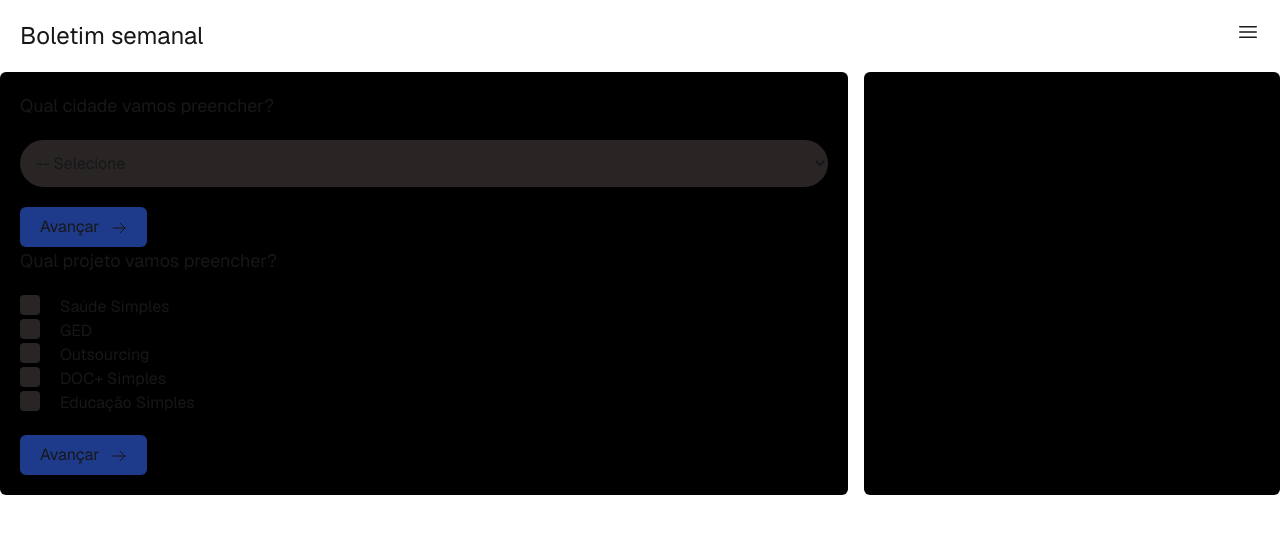
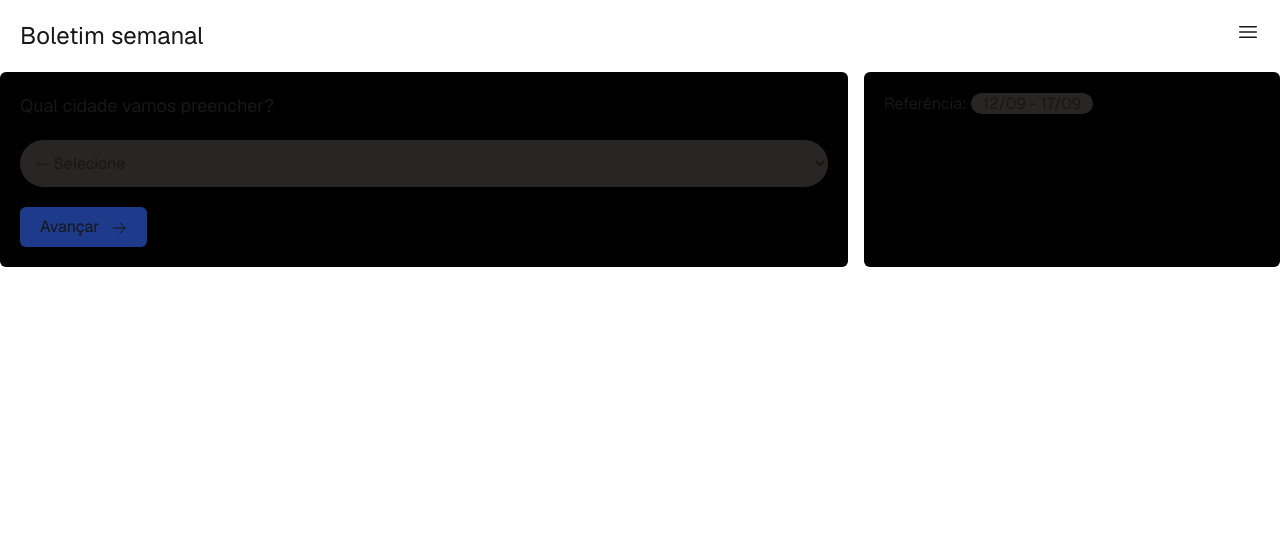
Before and after one commit to Estalone/Boletim, a Next.js app in the folder boletim/: page / in a window 1280 px wide. Shown: the top 534 px of the page. Built offline with nearby package versions, Linux system fonts and the light colour scheme.

Commit message:
adiciona ação ao checkbox e adiciona card para preencher o formulário

```diff
--- /dev/null
+++ b/boletim/app/components/CardProjeto.tsx
@@ -0,0 +1,22 @@
+import { SparklesIcon, CheckIcon } from "@heroicons/react/24/outline";
+
+export default function CardProjeto(props: { projetoName: string }) {
+  return (
+    <div className="bg-stone-800 p-3 rounded mb-4">
+      <p className="mb-3">{props.projetoName}</p>
+      <div className="">
+        <form action="">
+          <textarea className="bg-stone-700 w-full max-h-32 min-h-16 rounded-lg p-2" />
+          <button className="bg-green-900 p-2 px-5 rounded-md mt-1 mr-3 text-sm">
+            Boletim AI
+            <SparklesIcon className="size-4 inline ml-3" />
+          </button>
+          <button className="bg-blue-900 p-2 px-5 rounded-md mt-1 text-sm">
+            Salvar
+            <CheckIcon className="size-4 inline ml-3" />
+          </button>
+        </form>
+      </div>
+    </div>
+  );
+}
--- a/boletim/app/page.tsx
+++ b/boletim/app/page.tsx
@@ -1,18 +1,16 @@
 "use client";
 
 import Nav from "./components/Nav";
-import {
-  ArrowRightIcon,
-  CheckIcon,
-  MinusCircleIcon,
-} from "@heroicons/react/24/outline";
+import CardProjeto from "./components/CardProjeto";
+import { ArrowRightIcon, ArrowLeftIcon } from "@heroicons/react/24/outline";
 import { useForm, SubmitHandler } from "react-hook-form";
-import { useState } from "react";
+import { useEffect, useState } from "react";
 
 type Cidade = {
   cidade: string;
 };
 
+//sendo adicionados novos projetos adicionar aqui para o checkbox
 type Projetos = {
   saudeSimples: any;
   GED: any;
@@ -22,6 +20,9 @@ type Projetos = {
 };
 
 export default function Home() {
+  const [divFormClass, setDivFormClass] = useState("col-span-2");
+  const [divProjetoClass, setDivProjetoClass] = useState("col-span-1");
+
   //configura o form da cidade
   const [cidadeSelecionada, setCidadeSelecionada] = useState("");
   const {
@@ -36,16 +37,21 @@ export default function Home() {
     console.log(data);
   };
 
-  //configura o form do projeto
-  const [projetoSelecionado, setProjetoSelecionado] = useState("");
+  //form projetos
   const {
     register: registerProjeto,
-    handleSubmit: handleSubmitProjeto,
+    watch: watchProjeto,
+    setValue: setValueProjeto,
     formState: { errors: errorsProjeto },
   } = useForm<Projetos>();
-  //ação ao confirmar o projeto
-  const onSubmitProjeto: SubmitHandler<Projetos> = function (data) {
-    console.log(data);
+
+  //sendo adicionados novos projetos adicionar aqui para adicionar cards
+  const projetosCard = {
+    saudeSimples: watchProjeto("saudeSimples"),
+    GED: watchProjeto("GED"),
+    outsourcing: watchProjeto("outsourcing"),
+    DOC: watchProjeto("DOC"),
+    educacaoSimples: watchProjeto("educacaoSimples"),
   };
 
   //cidades do projeto
@@ -59,15 +65,39 @@ export default function Home() {
     );
   });
 
+  //limpa o campo dos projetos
+  function fechaPreenchimento() {
+    setCidadeSelecionada("");
+    setValueProjeto("saudeSimples", false);
+    setValueProjeto("GED", false);
+    setValueProjeto("educacaoSimples", false);
+    setValueProjeto("outsourcing", false);
+    setValueProjeto("DOC", false);
+  }
+
+  function priorizaForm() {
+    setDivProjetoClass("col-span-1");
+    setDivFormClass("col-span-2");
+  }
+
+  function priorizaProjeto() {
+    setDivProjetoClass("col-span-2");
+    setDivFormClass("col-span-1");
+  }
+
   return (
     <>
       <Nav cidade={cidadeSelecionada} />
       <div className="container mx-auto max-w-7xl">
         <div className="grid grid-cols-3 gap-4">
-          <div className="bg-black col-span-2 p-5 rounded-md">
+          <div
+            className={`${divFormClass} bg-black p-5 rounded-md transition-all`}
+          >
             {/*
               FORM PARA SELECIONAR A CIDADE
             */}
+            {cidadeSelecionada.length <= 0 ? (
+              <>
                 <p className="text-lg mb-5">Qual cidade vamos preencher?</p>
                 <form onSubmit={handleSubmitCidade(onSubmitCidade)}>
                   <select
@@ -88,11 +118,17 @@ export default function Home() {
                     <ArrowRightIcon className="size-4 inline ml-3" />
                   </button>
                 </form>
-            {/*
-              FORM PARA SELECIONAR O PROJETO
-            */}
-            <p className="text-lg mb-5">Qual projeto vamos preencher?</p>
-            <form onSubmit={handleSubmitProjeto(onSubmitProjeto)}>
+              </>
+            ) : (
+              <>
+                <p className="text-lg mb-5">
+                  Qual projeto vamos preencher em{" "}
+                  <span className="bg-emerald-800 px-2 rounded-lg">
+                    {cidadeSelecionada}
+                  </span>
+                  ?
+                </p>
+                <form>
                   <label htmlFor="saudeSimples" className="flex cursor-pointer">
                     <input
                       className="peer sr-only"
@@ -133,7 +169,10 @@ export default function Home() {
                     <div className="checkbox"></div>
                     <p className="ml-5">DOC+ Simples</p>
                   </label>
-              <label htmlFor="educacaoSimples" className="flex cursor-pointer">
+                  <label
+                    htmlFor="educacaoSimples"
+                    className="flex cursor-pointer"
+                  >
                     <input
                       className="peer sr-only"
                       type="checkbox"
@@ -143,16 +182,39 @@ export default function Home() {
                     <div className="checkbox"></div>
                     <p className="ml-5">Educação Simples</p>
                   </label>
+                </form>
                 <button
-                type="submit"
+                  onClick={fechaPreenchimento}
                   className="bg-blue-900 p-2 px-5 rounded-md mt-5"
                 >
-                Avançar
-                <ArrowRightIcon className="size-4 inline ml-3" />
+                  <ArrowLeftIcon className="size-4 inline mr-3" />
+                  Voltar
                 </button>
-            </form>
+              </>
+            )}
           </div>
-          <div className="bg-black p-5 rounded-md"></div>
+          {/*
+            DIV PARA PREENCHIMENTO DOS PROJETOS
+          */}
+          <div className={`${divProjetoClass} bg-black p-5 rounded-md`}>
+            <p className="mb-4">
+              Referência:{" "}
+              <span className="bg-stone-800 px-3 rounded-full">
+                12/09 - 17/09
+              </span>
+            </p>
+            {projetosCard.saudeSimples && (
+              <CardProjeto projetoName="Saúde Simples" />
+            )}
+            {projetosCard.GED && <CardProjeto projetoName="GED" />}
+            {projetosCard.outsourcing && (
+              <CardProjeto projetoName="Outsourcing" />
+            )}
+            {projetosCard.DOC && <CardProjeto projetoName="DOC+ Simples" />}
+            {projetosCard.educacaoSimples && (
+              <CardProjeto projetoName="Educação Simples" />
+            )}
+          </div>
         </div>
       </div>
     </>
```
Lines whose indentation alone changed are shown as unchanged.
